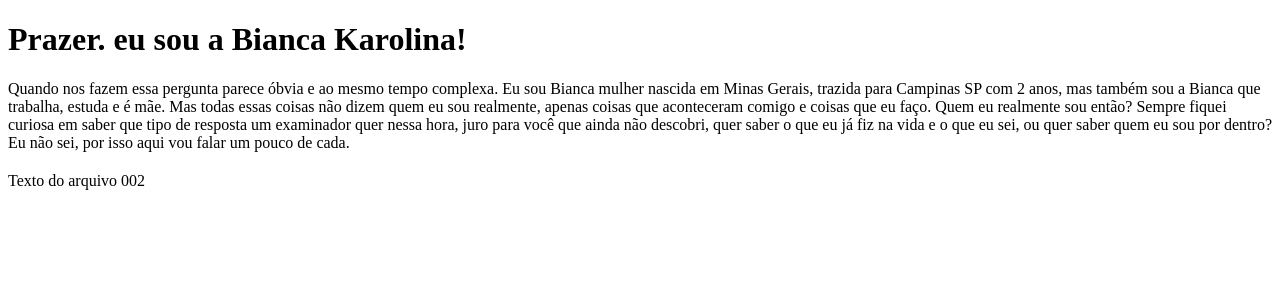
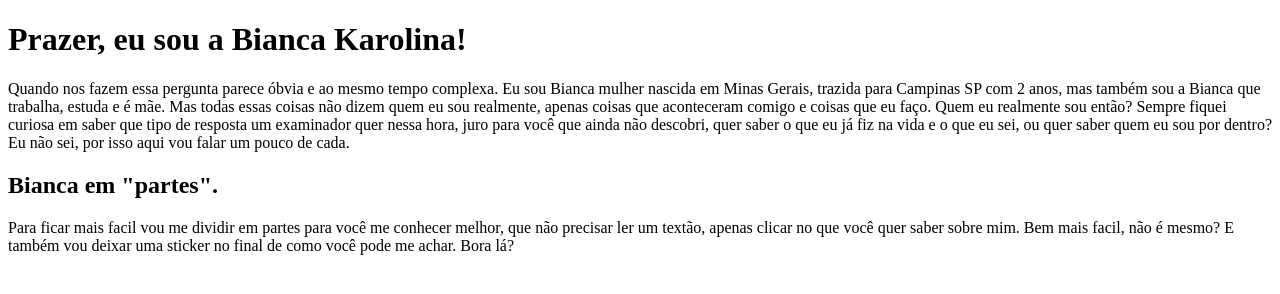
Before and after one commit to Biancakarolina/projeto-site, a plain HTML site: page index.html in a window 1280 px wide. Drawn offline with Linux system fonts and the light colour scheme.

Commit message:
Update index.html

```diff
--- a/index.html
+++ b/index.html
@@ -9,7 +9,7 @@
 <body>
   <main>
         <header>
-            <h1> Prazer. eu sou a Bianca Karolina! </h1>
+            <h1> Prazer, eu sou a Bianca Karolina! </h1>
         </header>
         <article>
             <h2> </h2>
@@ -20,8 +20,8 @@
             </p>
         </article>
         <article>
-            <h2></h2>
-            <p>Texto do arquivo 002</p>
+            <h2>Bianca em "partes".</h2>
+            <p>Para ficar mais facil vou me dividir em partes para você me conhecer melhor, que não precisar ler um textão, apenas clicar no que você quer saber sobre mim. Bem mais facil, não é mesmo? E também vou deixar uma sticker no final de como você pode me achar. Bora lá?</p>
         </article>
 
   </main>
```
